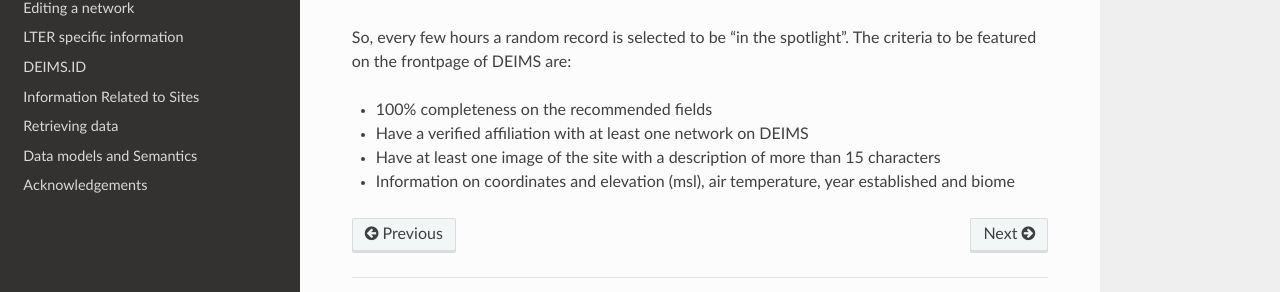
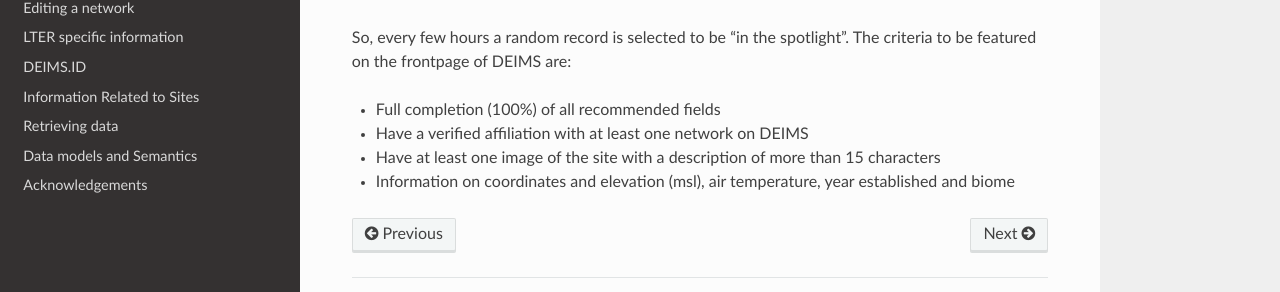
Before and after one commit to stopopol/deims_documentation, a Sphinx documentation site: the page built from source/site.rst, in a window 1280 px wide and 900 px high, scrolled down 3373 px. Shown: the part 517-809 px from the top of the window. Built offline with Sphinx 7.4.7 and the Read the Docs theme 3.1.0, drawn with Linux system fonts in a browser that asks for light colours.

Commit message:
Update site.rst

```diff
--- a/source/site.rst
+++ b/source/site.rst
@@ -131,7 +131,7 @@
 So, every few hours a random record is selected to be "in the spotlight".
 The criteria to be featured on the frontpage of DEIMS are:
 
-- 100% completeness on the recommended fields
+- Full completion (100%) of all recommended fields
 - Have a verified affiliation with at least one network on DEIMS
 - Have at least one image of the site with a description of more than 15 characters
 - Information on coordinates and elevation (msl), air temperature, year established and biome
```
